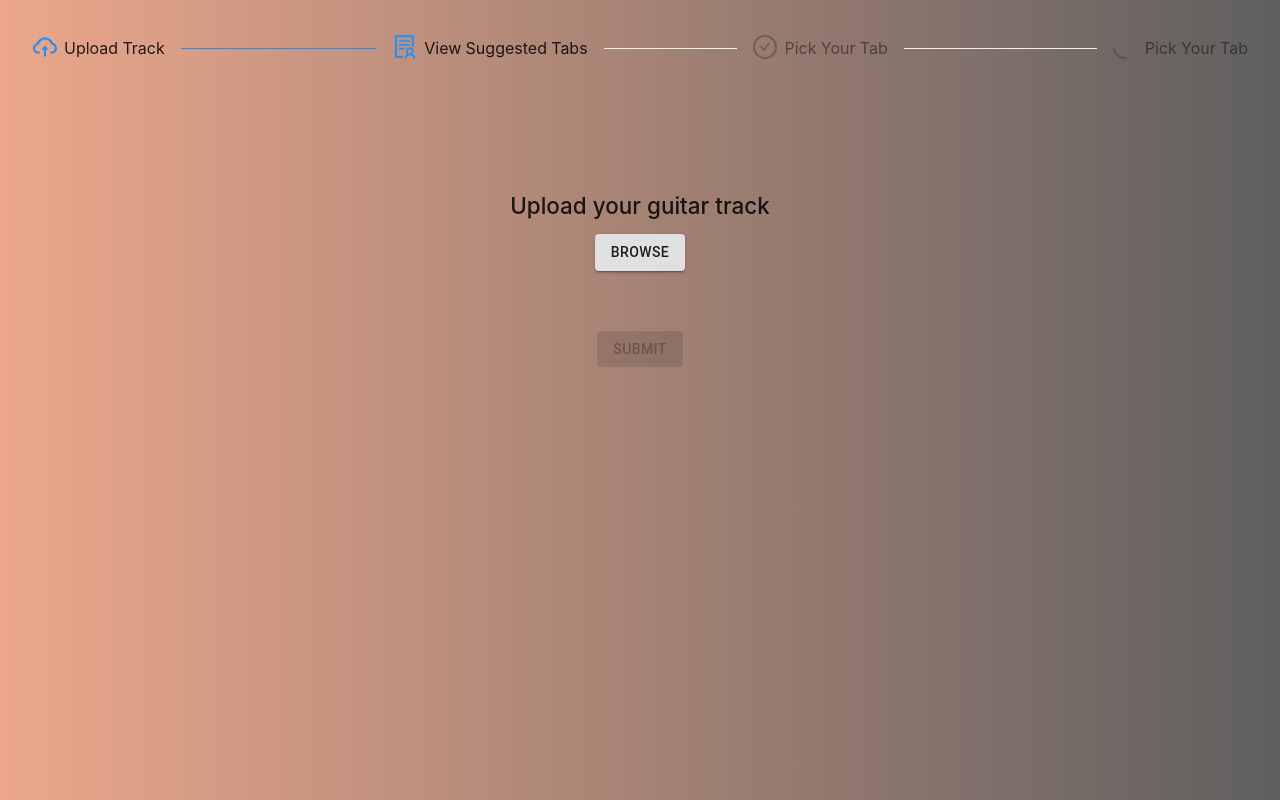
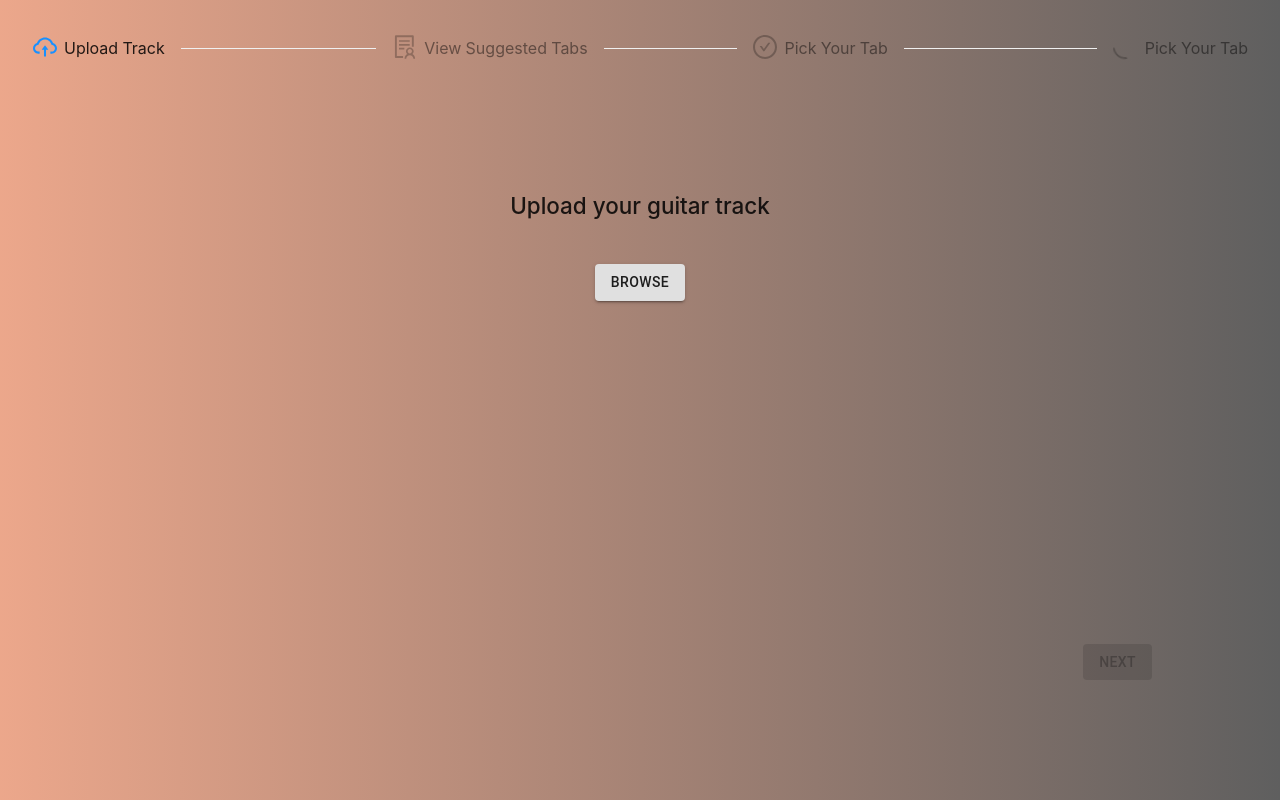
Before and after one commit to CMaunder/echonotate-frontend, a Next.js app: page /create-tab in a window 1280 px wide. Built offline with nearby package versions, Linux system fonts and the light colour scheme.

Commit message:
dynamic stepper rendering and file upload using next button complete

```diff
--- a/components/AudioFilePreUpload.tsx
+++ b/components/AudioFilePreUpload.tsx
@@ -8,12 +8,7 @@ import Typography from '@material-ui/core/Typography';
 
 const useStyles = makeStyles({
   root: {
-    minWidth: 275,
-  },
-  bullet: {
-    display: 'inline-block',
-    margin: '0 2px',
-    transform: 'scale(0.8)',
+    minWidth: '200px'
   },
   title: {
     fontSize: 14,
@@ -25,8 +20,6 @@ const useStyles = makeStyles({
 
 const AudioFilePreUpload = ({audioFile, clearSelected}: {audioFile: File, clearSelected: Function}) => {
   const classes = useStyles();
-  const bull = <span className={classes.bullet}>•</span>;
-
   return (
     audioFile === undefined ? <></> :
     <Card className={classes.root}>
@@ -41,7 +34,7 @@ const AudioFilePreUpload = ({audioFile, clearSelected}: {audioFile: File, clearS
           Size: {audioFile.size}
         </Typography>
         <Typography variant="body2" component="p">
-          Is ready to convert to tab.
+          Is ready to convert to tab. Hit next to upload
         </Typography>
       </CardContent>
       <CardActions>
--- /dev/null
+++ b/components/UploadTrack.tsx
@@ -0,0 +1,87 @@
+import React, { useState, forwardRef, useRef, useImperativeHandle, Ref} from 'react';
+import axios from 'axios';
+import { Button } from '@material-ui/core'
+import AudioFilePreUpload from '../components/AudioFilePreUpload'
+
+interface RefObject {
+  uploadFile: () => any
+}
+
+const UploadTrack = forwardRef((props: {show: boolean, audioFile: File, setAudioFile: Function}, ref: Ref<RefObject>)=> {
+  const { show, audioFile, setAudioFile } = props;
+  useImperativeHandle(ref, () => ({ uploadFile }));
+
+  const handleFileSelect = (event: React.ChangeEvent<HTMLInputElement>) => {
+    if (event.target.files.length === 0) {
+      return
+    }
+    const file = event.target.files[0]
+    const ext = file.name.split('.').pop();
+    console.log(file)
+    if ( file.size >= 1048576) {
+      alert('That file is too big, please select a smaller one')
+    } else if ( ext !== 'mp3' && ext !== 'wav' && ext !== 'm4a') {
+      alert("Please make sure your file is one of the following types: mp3, wav or m4a")
+    } else {
+      setAudioFile(file)
+    }
+  };
+
+  const uploadFile = async () => {
+    const file = audioFile;
+    const filename = encodeURIComponent(file.name);
+    const res = await axios.get<{url :string, fields: {[key:string]:string}}>(`/api/upload-audio-file?file=${filename}`);
+    const { url, fields } = res.data
+    const formData = new FormData();
+
+    Object.entries({ ...fields, file }).forEach(([key, value]) => {
+      console.log(key)
+      console.log(value)
+      formData.append(key, value);
+    });
+
+    const upload = await fetch(url, {
+      method: 'POST',
+      body: formData,
+    });
+    console.log(upload)
+    if (upload.ok) {
+      console.log('Uploaded successfully!');
+    } else {
+      console.error('Upload failed.');
+    }
+  };
+
+  const clearSelected = () => {
+    setAudioFile(undefined)
+  };
+  if (!show) {
+    return <></>
+  }
+  return (
+    <div>
+      <h3>Upload your guitar track</h3>
+      <br/>
+      <input
+        accept=".mp3,audio/*"
+        style={{display: 'none'}}
+        id="contained-button-file"
+        multiple={false}
+        type="file"
+        onChange={handleFileSelect}
+      />
+      <label htmlFor="contained-button-file">
+        <Button variant="contained" component="span">
+          Browse
+        </Button>
+      </label>
+      <br />
+      <br />
+      <AudioFilePreUpload audioFile={audioFile} clearSelected={clearSelected}/>
+      <br />
+
+    </div>
+  )
+});
+
+export default UploadTrack;
--- a/pages/create-tab.tsx
+++ b/pages/create-tab.tsx
@@ -1,105 +1,131 @@
+import React, { useState, forwardRef, useRef, useImperativeHandle, ReactComponentElement } from 'react';
+import { Steps } from 'antd';
+import UploadTrack from '../components/UploadTrack';
 import { Button } from '@material-ui/core'
-import axios from 'axios';
-import React, { useState } from 'react'
-import AudioFilePreUpload from '../components/AudioFilePreUpload'
-import styles from '../styles/CreateTab.module.css'
-import { Steps } from 'antd';
-import { UserOutlined, SolutionOutlined, LoadingOutlined, SmileOutlined , CloudUploadOutlined, CheckCircleOutlined} from '@ant-design/icons';
+import { SolutionOutlined, LoadingOutlined, CloudUploadOutlined, CheckCircleOutlined} from '@ant-design/icons';
+import styles from '../styles/CreateTab.module.css';
 import 'antd/dist/antd.css';
 
+const {Step} = Steps;
 
-const {Step} = Steps
+const stepperSteps = [
+  "Upload Track",
+  "View Suggested Tabs",
+  "Pick Your Tab",
+  "Pick Your Tab"
+];
+
+const stepIcons = [
+  <CloudUploadOutlined />,
+  <SolutionOutlined />,
+  <CheckCircleOutlined />,
+  <LoadingOutlined />
+];
+
+
+interface RefObject {
+  uploadFile: () => any
+}
+
 const CreateTab = () => {
+
+  const ref = useRef<RefObject>(null);
+
+  const [ currentStep, setCurrentStep ] = useState<number>(0);
   const [audioFile, setAudioFile] = useState<File>();
+  const [uploadingTrack, setUploadingTrack] = useState<boolean>(false);
 
-  const handleFileSelect = (event: React.ChangeEvent<HTMLInputElement>) => {
-    if (event.target.files.length === 0) {
-      return
+  const getStepStatus: Function = (stepNumber: number) => {
+
+    let stepStatuses: Array<string> = ["process", "finish", "wait", "wait"];
+    if (currentStep === 0) {
+      stepStatuses = ["process", "wait", "wait", "wait"]
+    } else if (currentStep === 1) {
+      stepStatuses = ["finish", "process", "wait", "wait"]
+    } else if (currentStep === 2) {
+      stepStatuses = ["finish", "finish", "process", "wait"]
+    } else if (currentStep === 3) {
+      stepStatuses = ["finish", "finish", "finish", "process"]
     }
-    const file = event.target.files[0]
-    const ext = file.name.split('.').pop();
-    console.log(file)
-    if ( file.size >= 1048576) {
-      alert('That file is too big, please select a smaller one')
-    } else if ( ext !== 'mp3' && ext !== 'wav' && ext !== 'm4a') {
-      alert("Please make sure your file is one of the following types: mp3, wav or m4a")
-    } else {
-      setAudioFile(file)
-    }
+    return stepStatuses[stepNumber]
   }
 
-  const handleFileSubmit = () => {
-    uploadFile().then(data => {
-      console.log(data)
-      setAudioFile(undefined)
-    })
+  const getSteps = () => {
+    let arrSteps = [];
+    for (let i = 0; i<stepperSteps.length; i++) {
+      arrSteps.push(i)
+    }
+    return (
+    <Steps>
+      {arrSteps.map((i) => {
+        return <Step key={i} status={getStepStatus(i)} title={stepperSteps[i]} icon={getStepIcons(i)} />
+      })}
+    </Steps>);
+  };
+
+  const getStepIcons = (i): any  => {
+    if (i === 0 && uploadingTrack) {
+      return <LoadingOutlined />
+    }
+    return stepIcons[i]
+  };
+
+  const isNextDisabled = (): boolean => {
+    console.log(audioFile)
+    return ( audioFile === undefined);
   }
 
-  const uploadFile = async () => {
-    const file = audioFile;
-    const filename = encodeURIComponent(file.name);
-    const res = await axios.get<{url :string, fields: {[key:string]:string}}>(`/api/upload-audio-file?file=${filename}`);
-    const { url, fields } = res.data
-    const formData = new FormData();
+  const isBackDisabled = (): boolean => {
+    return currentStep <= 0;
+  }
 
-    Object.entries({ ...fields, file }).forEach(([key, value]) => {
-      console.log(key)
-      console.log(value)
-      formData.append(key, value);
-    });
-
-    const upload = await fetch(url, {
-      method: 'POST',
-      body: formData,
-    });
-    console.log(upload)
-    if (upload.ok) {
-      console.log('Uploaded successfully!');
+  const handleNextClick = () => {
+    if (currentStep === 0) {
+      if (ref.current) {
+        setUploadingTrack(true)
+        ref.current.uploadFile().then(data => {
+          console.log(data)
+          setAudioFile(undefined)
+          setUploadingTrack(false)
+          setCurrentStep(currentStep + 1);
+        })
+      }
     } else {
-      console.error('Upload failed.');
+      setCurrentStep(currentStep + 1);
     }
   };
 
-  const clearSelected = () => {
-    setAudioFile(undefined)
-  }
+  const handleBackClick = () => {
+    setCurrentStep(currentStep - 1);
+  };
 
-  return (<div >
-
-
-<Steps>
-    <Step status="finish" title="Upload Track" icon={<CloudUploadOutlined />} />
-    <Step status="process" title="View Suggested Tabs" icon={<SolutionOutlined />} />
-    <Step status="wait" title="Pick Your Tab" icon={<CheckCircleOutlined />} />
-    <Step status="wait" title="Pick Your Tab" icon={<LoadingOutlined />} />
-  </Steps>
-    <div className={styles.content}>
-    <h3>Upload your guitar track</h3>
-    <input
-        accept=".mp3,audio/*"
-        style={{display: 'none'}}
-        id="contained-button-file"
-        multiple={false}
-        type="file"
-        onChange={handleFileSelect}
-      />
-      <label htmlFor="contained-button-file">
-        <Button variant="contained" component="span">
-          Browse
-        </Button>
-      </label>
-      <br />
-      <br />
-      <AudioFilePreUpload audioFile={audioFile} clearSelected={clearSelected}/>
-      <br />
-      <Button
+  return (
+    <div >
+      {getSteps()}
+      <div className={styles.content}>
+        <UploadTrack show={currentStep===0} audioFile={audioFile} setAudioFile={setAudioFile} ref={ref}/>
+      </div>
+      <div className={styles.back}>
+      {currentStep > 0 && <Button
+        variant="contained"
+        onClick={handleBackClick}
+        disabled={isBackDisabled()}
+      >
+        Back
+      </Button>}
+      </div>
+      <div className={styles.next}>
+      {currentStep < stepperSteps.length - 1 && <Button
         variant="contained"
         color="primary"
-        onClick={handleFileSubmit}
-        disabled={audioFile === undefined}>Submit</Button>
-    </div>
+        onClick={handleNextClick}
+        disabled={isNextDisabled()}
+      >
+        Next
+      </Button>}
+      </div>
     </div>
   )
-}
+};
 
-export default CreateTab
+export default CreateTab;
--- a/styles/CreateTab.module.css
+++ b/styles/CreateTab.module.css
@@ -4,3 +4,15 @@
   font-size: 1.2rem;
   text-align: center;
 }
+
+.next {
+  position:absolute;
+  bottom:15%;
+  right:10%;
+}
+
+.back {
+  position:absolute;
+  bottom:15%;
+  left:10%;
+}
```
